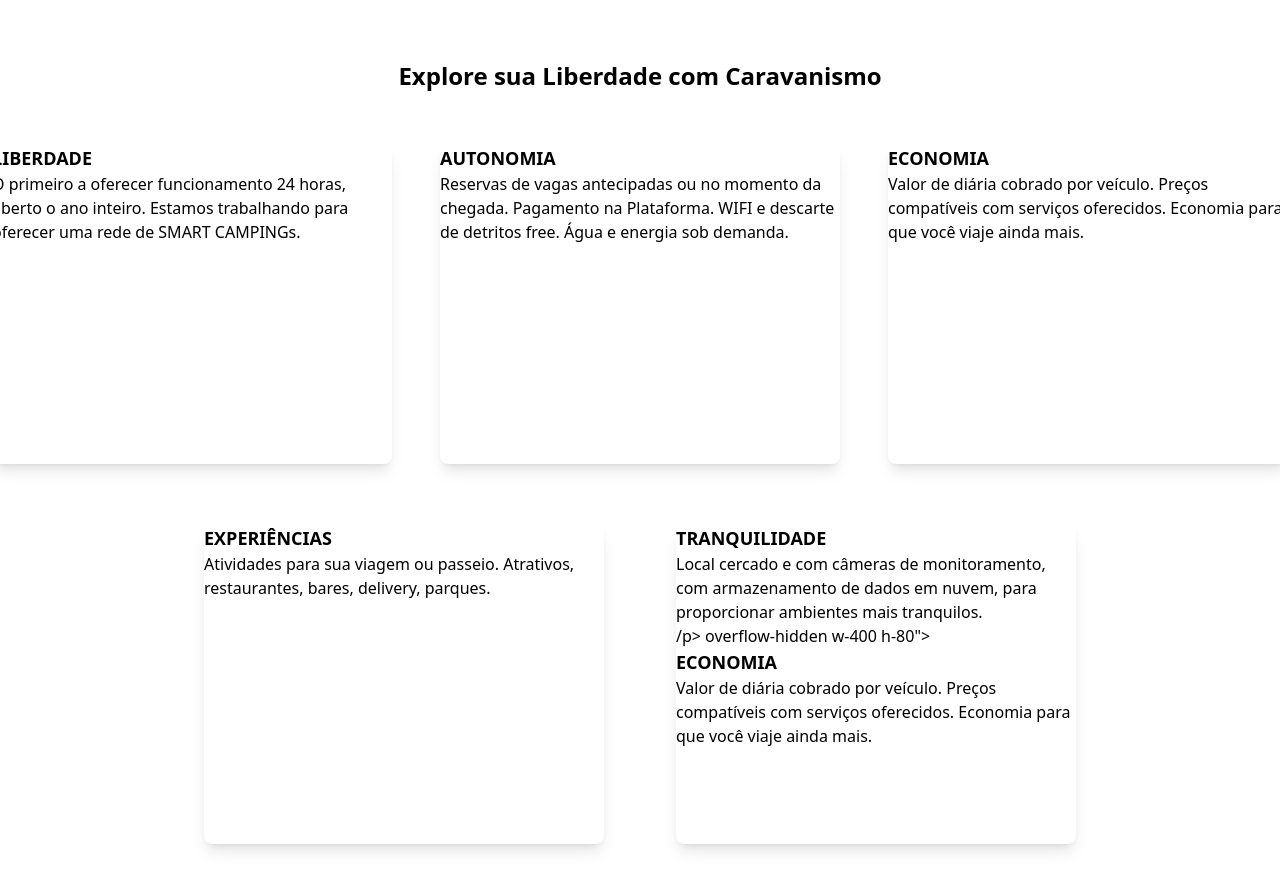
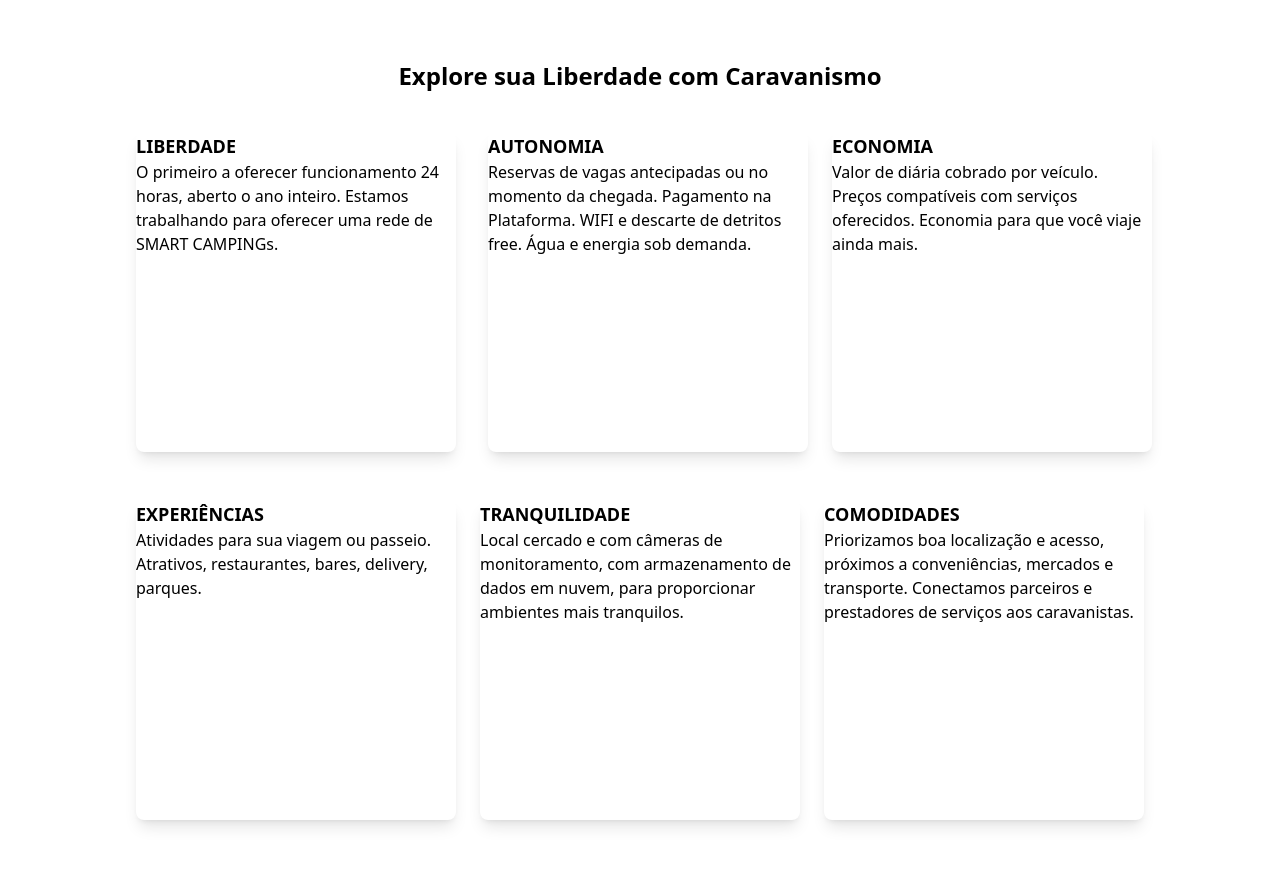
Before and after one commit to turista-rv/turista-rv-web, an Angular app: page / in a window 1280 px wide. Shown: the part 1060-1950 px from the top of the page. Built offline with nearby package versions, Linux system fonts and the light colour scheme.

Commit message:
register modifies

```diff
--- a/src/app/views/create-account/create-account.component.html
+++ b/src/app/views/create-account/create-account.component.html
@@ -116,7 +116,7 @@
                     <label for="documentNumber" class="block text-gray-700 text-sm font-bold mb-2">
                         {{ isPassport ? 'Passaporte' : 'CPF' }}
                     </label>
-                    <input type="text" id="documentNumber" name="documentNumber" [(ngModel)]="user.documentNumber"
+                    <input type="text" id="documentNumber" name="documentNumber" [(ngModel)]="documentNumber"
                         required [ngClass]="{ 'cpf-mask': !isPassport, 'passport-mask': isPassport }"
                         class="shadow appearance-none border rounded w-full py-2 px-3 text-gray-700 leading-tight focus:outline-none focus:shadow-outline"
                         [ngClass]="{
--- a/src/app/views/create-account/create-account.component.ts
+++ b/src/app/views/create-account/create-account.component.ts
@@ -1,6 +1,7 @@
 import { Router } from '@angular/router';
 import { Component } from '@angular/core';
 import { AuthService } from '../../services/auth.service';
+import { User } from 'src/app/models/LoginUser.model';
 
 @Component({
   selector: 'app-create-account',
@@ -8,15 +9,14 @@ import { AuthService } from '../../services/auth.service';
   styleUrls: ['./create-account.component.css'],
 })
 export class CreateAccountComponent {
-  user = {
-    // firstName: 'Felipe',
-    // lastName: 'Silva',
+  documentNumber: string = ''
+  user: User = {
     name: '',
     gender: '',
-    documentNumber: '',
+    // documentNumber: '',
     cpf: '',
     email: '',
-    emailActive: '',
+    emailActive: false,
     dateBirth: '',
     phone: '',
     password: '',
@@ -39,20 +39,23 @@ export class CreateAccountComponent {
 
   createAccount() {
     this.invalidFields = this.getInvalidFields();
-    if (this.invalidFields.length === 0) {
+    if(this.isPassport) this.user.passport = this.documentNumber
+      else this.user.cpf = this.documentNumber
+
       this.authService.registerUser(this.user).subscribe(
         (response) => {
           this.router.navigateByUrl('/login');
           console.log('Conta criada com sucesso!');
         },
         (error) => {
-          console.log("Erro, verifique os campos e preencha corretamente")
+          alert("Erro, verifique os campos e preencha corretamente");
+          // console.log("Erro, verifique os campos e preencha corretamente");
           console.error('Erro ao conectar à API:', error);
-
         }
       );
-    }
   }
+
+
   private getInvalidFields(): string[] {
     const invalidFields: string[] = [];
 
--- a/src/app/views/home/home.component.html
+++ b/src/app/views/home/home.component.html
@@ -96,32 +96,22 @@
     <h2 class="text-center text-2xl font-semibold mb-4 top-28 md:top-32">Explore sua Liberdade com Caravanismo</h2>
 
     <!-- Cards -->
-    <div class="flex justify-center items-center mt-10 space-x-6">
-        <div class="p-3 content">
-            <div class="card bg-white rounded-lg shadow-lg overflow-hidden w-400 h-80">
-                <div class="icon-box-2 ">
+    <div class="flex flex-wrap justify-center mt-10 space-x-6">
+        <div class="card bg-white rounded-lg shadow-lg overflow-hidden w-80 h-80 mb-2 mx-2">
             <i aria-hidden="true" class="fas fa-coins"></i>
             <h5 class="text-lg font-bold">LIBERDADE</h5>
             <p>O primeiro a oferecer funcionamento 24 horas, aberto o ano inteiro. Estamos trabalhando para
                 oferecer uma rede de SMART CAMPINGs.</p>
         </div>
-            </div>
-        </div>
 
-        <div class="p-3 content">
-            <div class="card bg-white rounded-lg shadow-lg overflow-hidden w-400 h-80">
-                <div class="icon-box-2 ">
+        <div class="card bg-white rounded-lg shadow-lg overflow-hidden w-80 h-80 mb-2 mx-2">
             <i aria-hidden="true" class="fas fa-coins"></i>
             <h5 class="text-lg font-bold">AUTONOMIA</h5>
             <p>Reservas de vagas antecipadas ou no momento da chegada. Pagamento na Plataforma. WIFI e
                 descarte de detritos free. Água e energia sob demanda.</p>
         </div>
-            </div>
-        </div>
 
-        <div class="p-3 content">
-            <div class="card bg-white rounded-lg shadow-lg overflow-hidden w-400 h-80">
-                <div class="icon-box-2 ">
+        <div class="card bg-white rounded-lg shadow-lg overflow-hidden w-80 h-80 mb-2 mx-2">
             <i aria-hidden="true" class="fas fa-coins"></i>
             <h5 class="text-lg font-bold">ECONOMIA</h5>
             <p>Valor de diária cobrado por veículo. Preços compatíveis com serviços oferecidos. Economia
@@ -129,38 +119,28 @@
                 que você viaje ainda mais.</p>
         </div>
     </div>
-        </div>
-    </div>
 
-    <div class="flex justify-center items-center mt-6 space-x-6">
-        <div class="p-6 content">
-            <div class="card bg-white rounded-lg shadow-lg overflow-hidden w-400 h-80">
+    <div class="flex flex-wrap justify-center mt-10 space-x-6">
+        <div class="card bg-white rounded-lg shadow-lg overflow-hidden w-80 h-80 mb-2">
             <div class="icon-box-2 ">
                 <i aria-hidden="true" class="fas fa-coins"></i>
                 <h5 class="text-lg font-bold">EXPERIÊNCIAS</h5>
                 <p>Atividades para sua viagem ou passeio. Atrativos, restaurantes, bares, delivery, parques.</p>
             </div>
         </div>
-        </div>
 
-        <div class="p-6 content">
-            <div class="card bg-white rounded-lg shadow-lg overflow-hidden w-400 h-80">
-                <div class="icon-box-2 ">
+        <div class="card bg-white rounded-lg shadow-lg overflow-hidden w-80 h-80 mb-2">
             <i aria-hidden="true" class="fas fa-coins"></i>
             <h5 class="text-lg font-bold">TRANQUILIDADE</h5>
             <p>Local cercado e com câmeras de monitoramento, com armazenamento de dados em nuvem, para
                 proporcionar ambientes mais tranquilos.</p>
-                    /p>
-                    overflow-hidden w-400 h-80">
-                    <div class="icon-box-2 ">
+        </div>
+
+        <div class="card bg-white rounded-lg shadow-lg overflow-hidden w-80 h-80 mb-2">
             <i aria-hidden="true" class="fas fa-coins"></i>
-                        <h5 class="text-lg font-bold">ECONOMIA</h5>
-                        <p>Valor de diária cobrado por veículo. Preços compatíveis com serviços oferecidos. Economia
-                            para
-                            que você viaje ainda mais.</p>
-                    </div>
-                </div>
-            </div>
+            <h5 class="text-lg font-bold">COMODIDADES</h5>
+            <p>Priorizamos boa localização e acesso, próximos a conveniências, mercados e transporte.
+                Conectamos parceiros e prestadores de serviços aos caravanistas.</p>
         </div>
     </div>
 
```
Also changed, not shown: src/app/models/LoginUser.model.ts (+10 -10 lines), src/app/views/about/about.component.html (+41 -23 lines), src/app/template/navbar/navbar.component.ts (indentation only). Lines whose indentation alone changed are shown as unchanged.
